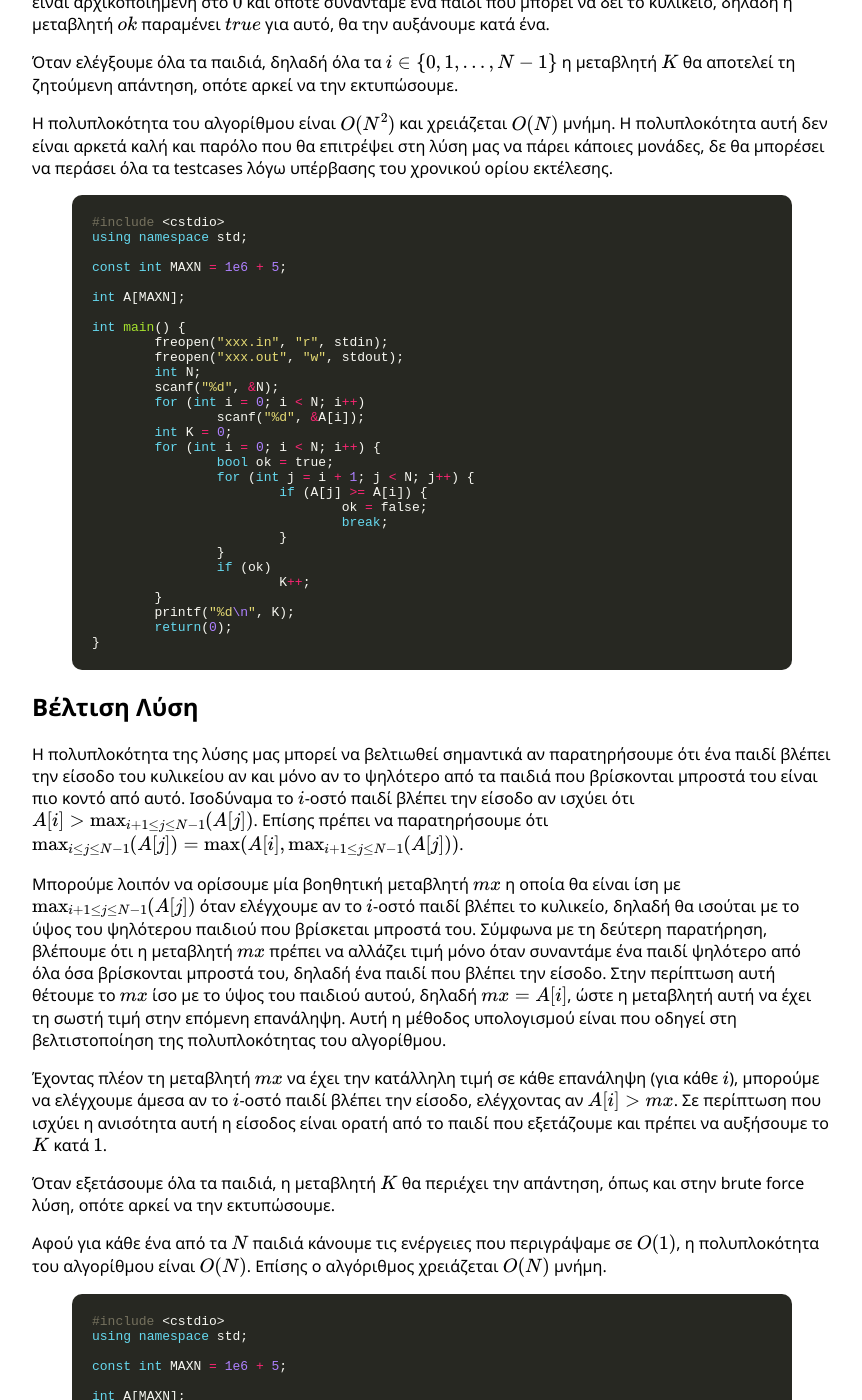
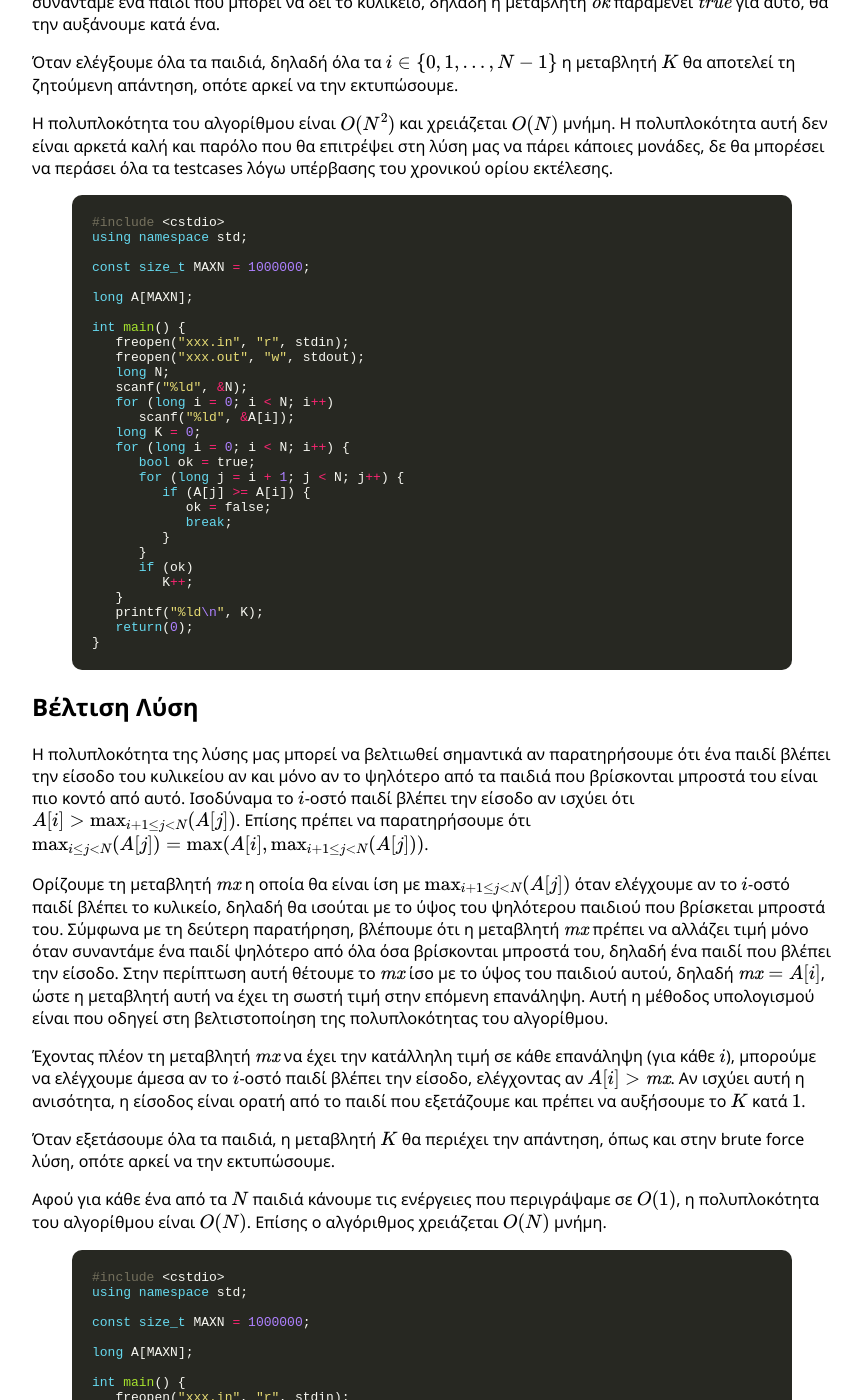
Before and after one commit to pdp-archive/pdp-archive.github.io, a Jekyll site: the page built from contests/_27-PDP/a-xxx-solution.md, in a window 1280 px wide and 1400 px high, scrolled down 512 px. Shown: the whole window, without its empty margins (208-1070 px from the left). Built offline with Jekyll 4.4.1, drawn with Linux system fonts in a browser that asks for light colours; formulas are drawn with MathJax 3; some of the changed text lies outside the part shown.

Commit message:
Update a-xxx-solution.md

```diff
--- a/contests/_27-PDP/a-xxx-solution.md
+++ b/contests/_27-PDP/a-xxx-solution.md
@@ -9,9 +9,9 @@
 
 Επομένως, μία σκέψη θα ήταν για κάθε παιδί να ελέγχουμε αν είναι ψηλότερο από όλα τα παιδιά που βρίσκονται μπροστά του. Δηλαδή για κάθε παιδί, $$i$$, να διατρέχουμε τον πίνακα $$A$$, στον οποίο έχουμε αποθηκεύσει τα ύψη των παιδιών, από τη θέση $$j = i + 1$$ μέχρι και την $$j = N - 1$$ και να βλέπουμε αν όλα τα $$A[j]$$ είναι μικρότερα από το $$A[i]$$.
 
-Η boolean μεταβλητή $$ok$$ που χρησιμοποιούμε στον κώδικα που φαίνεται παρακάτω αρχικοποιείται σε $$true$$ για κάθε παιδί $$i$$ και γίνεται $$false$$ αν βρεθεί κάποιο $$j > i: A[j] \geq A[i]$$, δηλαδή αν υπάρχει κάποιο παιδί μπροστά από το $$i$$-οστό το οποίο έχει ύψος μεγαλύτερο ή ίσο από το δικό του, εμποδίζοντάς το να δει την είσοδο.
+Η boolean μεταβλητή $$ok$$ που χρησιμοποιούμε στον κώδικα που φαίνεται παρακάτω αρχικοποιείται σε $$\mathit{true}$$ για κάθε παιδί $$i$$ και γίνεται $$\mathit{false}$$ αν βρεθεί κάποιο $$j > i: A[j] \geq A[i]$$, δηλαδή αν υπάρχει κάποιο παιδί μπροστά από το $$i$$-οστό το οποίο έχει ύψος μεγαλύτερο ή ίσο από το δικό του, εμποδίζοντάς το να δει την είσοδο.
 
-Το πόσα παιδιά βλέπουν το κυλικείο θα το μετράμε με τη βοήθεια της μεταβλητής $$K$$. Η μεταβλητή $$K$$ θα είναι αρχικοποιημένη στο $$0$$ και όποτε συναντάμε ένα παιδί που μπορεί να δει το κυλικείο, δηλαδή η μεταβλητή $$ok$$ παραμένει $$true$$ για αυτό, θα την αυξάνουμε κατά ένα.
+Η μεταβλητή $$K$$ διατηρεί το πλήθος των παιδιών που βλέπουν το κυλικείο. Αρχικά είναι $$0$$ και όποτε συναντάμε ένα παιδί που μπορεί να δει το κυλικείο, δηλαδή η μεταβλητή $$\mathit{ok}$$ παραμένει $$\mathit{true}$$ για αυτό, θα την αυξάνουμε κατά ένα.
 
 Όταν ελέγξουμε όλα τα παιδιά, δηλαδή όλα τα $$i \in \{0, 1, \dots, N - 1\}$$ η μεταβλητή $$K$$ θα αποτελεί τη ζητούμενη απάντηση, οπότε αρκεί να την εκτυπώσουμε.
 
@@ -21,41 +21,41 @@
 #include <cstdio>
 using namespace std;
 
-const int MAXN = 1e6 + 5;
+const size_t MAXN = 1000000;
 
-int A[MAXN];
+long A[MAXN];
 
 int main() {
-	freopen("xxx.in", "r", stdin);
-	freopen("xxx.out", "w", stdout);
-	int N;
-	scanf("%d", &N);
-	for (int i = 0; i < N; i++)
-		scanf("%d", &A[i]);
-	int K = 0;
-	for (int i = 0; i < N; i++) {
-		bool ok = true;
-		for (int j = i + 1; j < N; j++) {
-			if (A[j] >= A[i]) {
-				ok = false;
-				break;
-			}
-		}
-		if (ok)
-			K++;
-	}
-	printf("%d\n", K);
-	return(0);
+   freopen("xxx.in", "r", stdin);
+   freopen("xxx.out", "w", stdout);
+   long N;
+   scanf("%ld", &N);
+   for (long i = 0; i < N; i++)
+      scanf("%ld", &A[i]);
+   long K = 0;
+   for (long i = 0; i < N; i++) {
+      bool ok = true;
+      for (long j = i + 1; j < N; j++) {
+         if (A[j] >= A[i]) {
+            ok = false;
+            break;
+         }
+      }
+      if (ok)
+         K++;
+   }
+   printf("%ld\n", K);
+   return(0);
 }
 {% endhighlight %}
 
 
 ## Βέλτιση Λύση
-Η πολυπλοκότητα της λύσης μας μπορεί να βελτιωθεί σημαντικά αν παρατηρήσουμε ότι ένα παιδί βλέπει την είσοδο του κυλικείου αν και μόνο αν το ψηλότερο από τα παιδιά που βρίσκονται μπροστά του είναι πιο κοντό από αυτό. Ισοδύναμα το $$i$$-οστό παιδί βλέπει την είσοδο αν ισχύει ότι $$A[i] > \max_{i + 1 \leq j \leq N - 1}(A[j])$$. Επίσης πρέπει να παρατηρήσουμε ότι $$\max_{i \leq j \leq N - 1}(A[j]) = \max(A[i], \max_{i + 1 \leq j \leq N - 1}(A[j]))$$.
+Η πολυπλοκότητα της λύσης μας μπορεί να βελτιωθεί σημαντικά αν παρατηρήσουμε ότι ένα παιδί βλέπει την είσοδο του κυλικείου αν και μόνο αν το ψηλότερο από τα παιδιά που βρίσκονται μπροστά του είναι πιο κοντό από αυτό. Ισοδύναμα το $$i$$-οστό παιδί βλέπει την είσοδο αν ισχύει ότι $$A[i] > \max_{i + 1 \leq j < N}(A[j])$$. Επίσης πρέπει να παρατηρήσουμε ότι $$\max_{i \leq j < N}(A[j]) = \max(A[i], \max_{i + 1 \leq j < N}(A[j]))$$.
 
-Μπορούμε λοιπόν να ορίσουμε μία βοηθητική μεταβλητή $$mx$$ η οποία θα είναι ίση με $$\max_{i + 1 \leq j \leq N - 1}(A[j])$$ όταν ελέγχουμε αν το $$i$$-οστό παιδί βλέπει το κυλικείο, δηλαδή θα ισούται με το ύψος του ψηλότερου παιδιού που βρίσκεται μπροστά του. Σύμφωνα με τη δεύτερη παρατήρηση, βλέπουμε ότι η μεταβλητή $$mx$$ πρέπει να αλλάζει τιμή μόνο όταν συναντάμε ένα παιδί ψηλότερο από όλα όσα βρίσκονται μπροστά του, δηλαδή ένα παιδί που βλέπει την είσοδο. Στην περίπτωση αυτή θέτουμε το $$mx$$ ίσο με το ύψος του παιδιού αυτού, δηλαδή $$mx = A[i]$$, ώστε η μεταβλητή αυτή να έχει τη σωστή τιμή στην επόμενη επανάληψη. Αυτή η μέθοδος υπολογισμού είναι που οδηγεί στη βελτιστοποίηση της πολυπλοκότητας του αλγορίθμου.
+Ορίζουμε τη μεταβλητή $$\mathit{mx}$$ η οποία θα είναι ίση με $$\max_{i + 1 \leq j < N}(A[j])$$ όταν ελέγχουμε αν το $$i$$-οστό παιδί βλέπει το κυλικείο, δηλαδή θα ισούται με το ύψος του ψηλότερου παιδιού που βρίσκεται μπροστά του. Σύμφωνα με τη δεύτερη παρατήρηση, βλέπουμε ότι η μεταβλητή $$\mathit{mx}$$ πρέπει να αλλάζει τιμή μόνο όταν συναντάμε ένα παιδί ψηλότερο από όλα όσα βρίσκονται μπροστά του, δηλαδή ένα παιδί που βλέπει την είσοδο. Στην περίπτωση αυτή θέτουμε το $$\mathit{mx}$$ ίσο με το ύψος του παιδιού αυτού, δηλαδή $$\mathit{mx} = A[i]$$, ώστε η μεταβλητή αυτή να έχει τη σωστή τιμή στην επόμενη επανάληψη. Αυτή η μέθοδος υπολογισμού είναι που οδηγεί στη βελτιστοποίηση της πολυπλοκότητας του αλγορίθμου.
 
-Έχοντας πλέον τη μεταβλητή $$mx$$ να έχει την κατάλληλη τιμή σε κάθε επανάληψη (για κάθε $$i$$), μπορούμε να ελέγχουμε άμεσα αν το $$i$$-οστό παιδί βλέπει την είσοδο, ελέγχοντας αν $$A[i] > mx$$. Σε περίπτωση που ισχύει η ανισότητα αυτή η είσοδος είναι ορατή από το παιδί που εξετάζουμε και πρέπει να αυξήσουμε το $$K$$ κατά $$1$$.
+Έχοντας πλέον τη μεταβλητή $$\mathit{mx}$$ να έχει την κατάλληλη τιμή σε κάθε επανάληψη (για κάθε $$i$$), μπορούμε να ελέγχουμε άμεσα αν το $$i$$-οστό παιδί βλέπει την είσοδο, ελέγχοντας αν $$A[i] > \mathit{mx}$$. Αν ισχύει αυτή η ανισότητα, η είσοδος είναι ορατή από το παιδί που εξετάζουμε και πρέπει να αυξήσουμε το $$K$$ κατά $$1$$.
 
 Όταν εξετάσουμε όλα τα παιδιά, η μεταβλητή $$K$$ θα περιέχει την απάντηση, όπως και στην brute force λύση, οπότε αρκεί να την εκτυπώσουμε.
 
@@ -65,25 +65,25 @@
 #include <cstdio>
 using namespace std;
 
-const int MAXN = 1e6 + 5;
+const size_t MAXN = 1000000;
 
-int A[MAXN];
+long A[MAXN];
 
 int main() {
-	freopen("xxx.in", "r", stdin);
-	freopen("xxx.out", "w", stdout);
-	int N;
-	scanf("%d", &N);
-	for (int i = 0; i < N; i++)
-		scanf("%d", &A[i]);
-	int K = 1, mx = A[N - 1];
-	for (int i = N - 2; i >= 0; i--) {
-		if (A[i] > mx) {
-			K++;
-			mx = A[i];
-		}
-	}
-	printf("%d\n", K);
-	return(0);
+   freopen("xxx.in", "r", stdin);
+   freopen("xxx.out", "w", stdout);
+   long N;
+   scanf("%d", &N);
+   for (long i = 0; i < N; i++)
+      scanf("%ld", &A[i]);
+   long K = 1, mx = A[N - 1];
+   for (long i = N - 2; i >= 0; i--) {
+      if (A[i] > mx) {
+         K++;
+         mx = A[i];
+      }
+   }
+   printf("%ld\n", K);
+   return(0);
 }
 {% endhighlight %}
```
